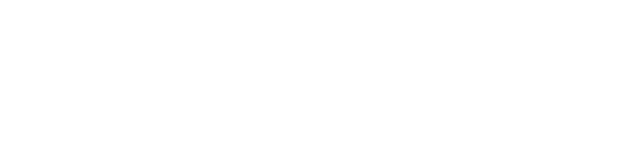
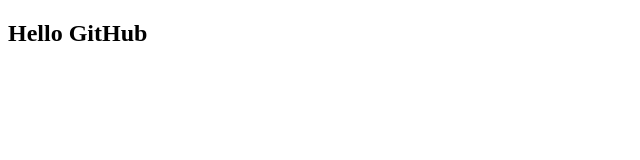
Before and after one commit to Xamid98/project1, a plain HTML site: page index.html in a window 1280 px wide. Shown: the whole page, without its empty margins (0-640 px from the left). Drawn offline with Linux system fonts and the light colour scheme.

Commit message:
add tag h1

```diff
--- a/index.html
+++ b/index.html
@@ -9,7 +9,7 @@
     <header></header>
     <nav></nav>
     <main>
-      <section></section>
+      <section><h1>Hello GitHub</h1></section>
       <section></section>
       <section></section>
     </main>
```
